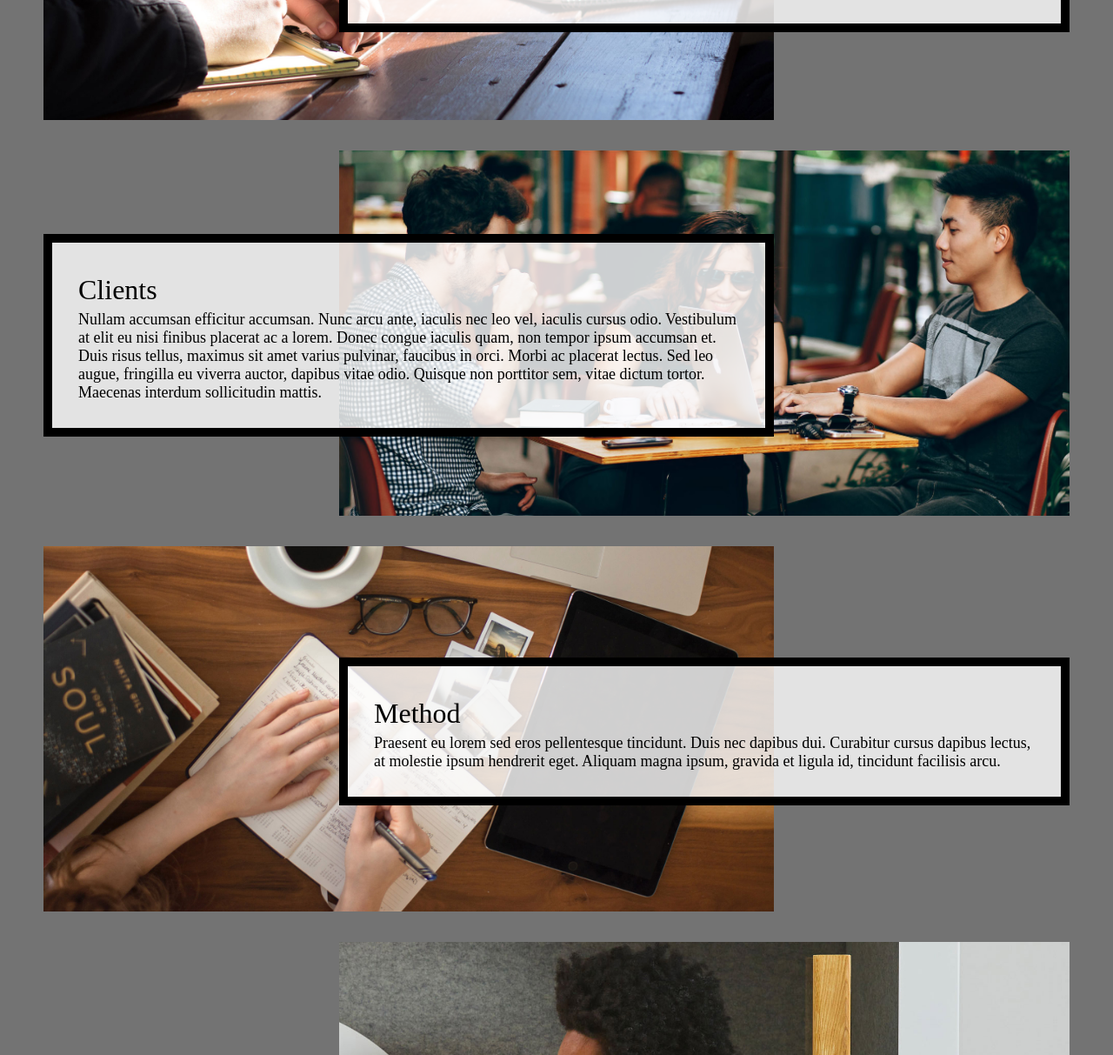
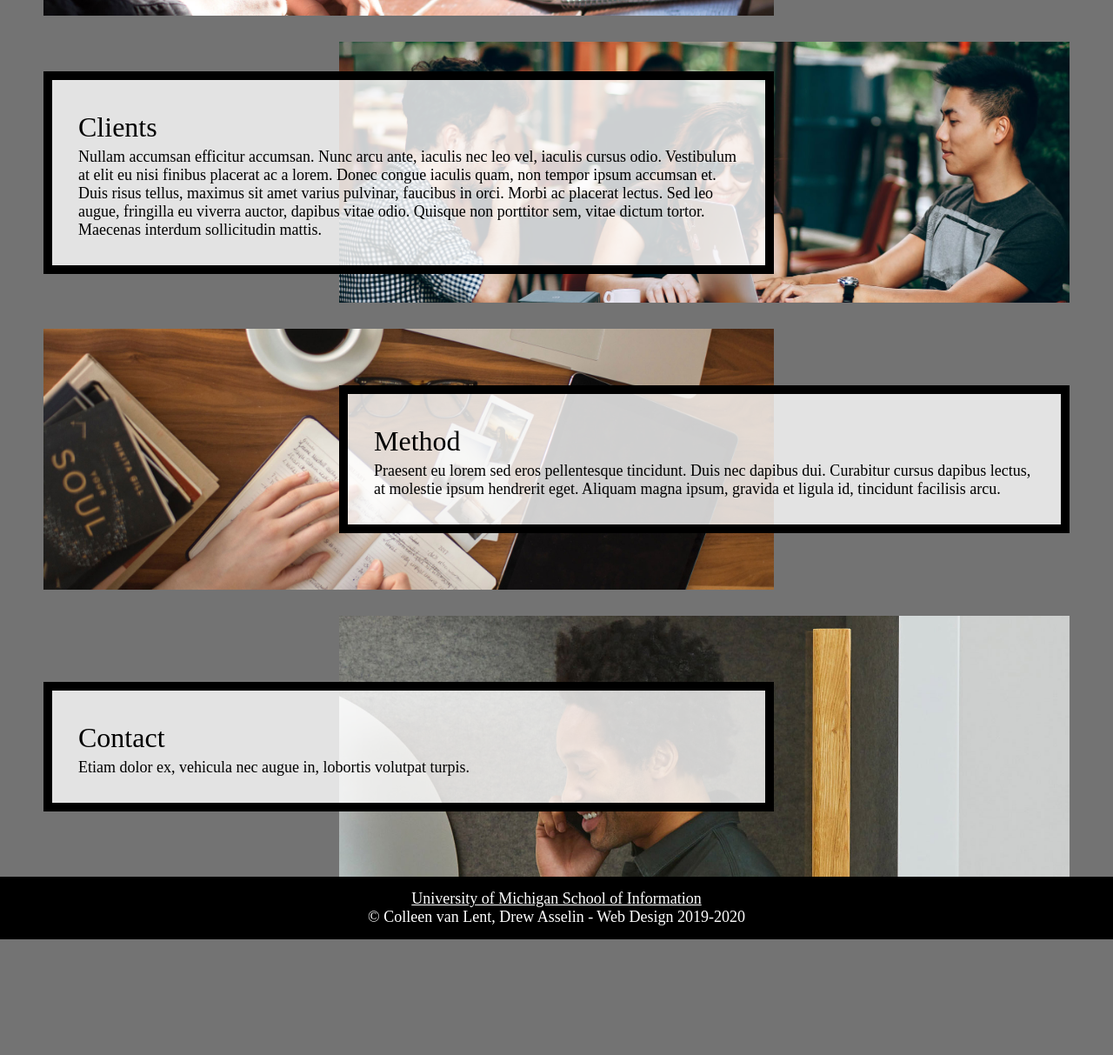
Before and after one commit to yashraut08/hw4-2023, a plain HTML site: page index.html in a window 1280 px wide. Shown: the part 764-1977 px from the top of the page at 87% size. After the commit the page ends 1844 px from the top, so only its background shows below. Drawn offline with Linux system fonts and the light colour scheme.

Commit message:
Update style.css

```diff
--- a/css/style.css
+++ b/css/style.css
@@ -174,7 +174,7 @@ nav a:focus {
 
   .container {
     grid-template-columns: 50px auto 500px auto 50px;
-    grid-template-rows: repeat (4 , 300px);
+    grid-template-rows: 300px 300px 300px 300px;
   }
 
   .about, .method, .clients-image, .contact-image {
```
